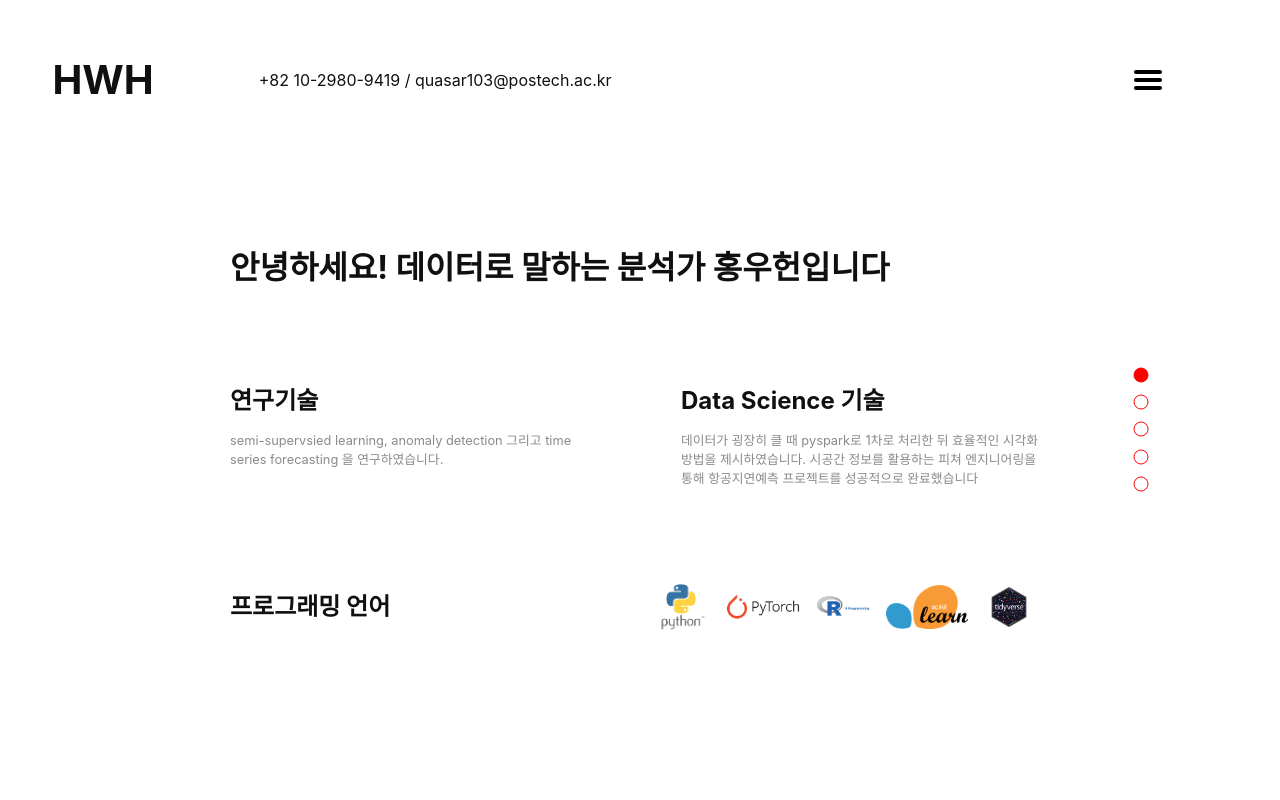
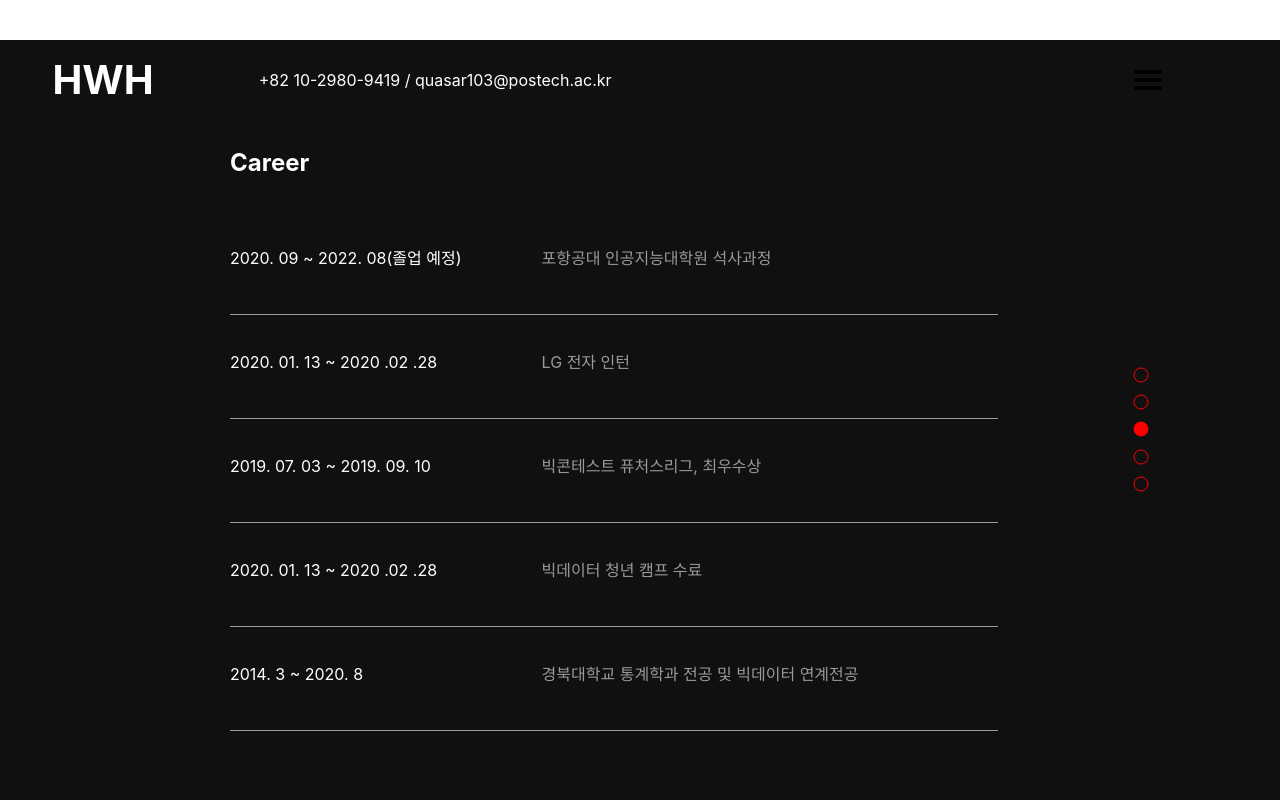
Before and after one commit to WooheonHong/portfolio, a React (Create React App) app in the folder client/: page /#/SkillSet in a window 1280 px wide. Before the commit this address led to /SkillSet. Shown: the top 800 px of the page. Built offline with nearby package versions, Linux system fonts and the light colour scheme.

Commit message:
Fix : 배포 버전 HashRouter로 변경

```diff
--- a/client/package.json
+++ b/client/package.json
@@ -1,6 +1,6 @@
 {
     "name": "client",
-    "homepage": "https://noelsky-code.github.io/portfolio/",
+    "homepage": "https://noelsky-code.github.io/portfolio",
     "version": "0.1.0",
     "private": true,
     "dependencies": {
--- a/client/src/App.tsx
+++ b/client/src/App.tsx
@@ -18,8 +18,7 @@ const App = () => {
   const { pathname } = useLocation();
 
   // const pageName = pathname.replace("/portfolio/", "").replaceAll("/", "");
-  const pageName = pathname.replace("/portfolio/", "").replace("/", "");
-
+  const pageName = pathname.replace("/portfolio", "").replace("/", "");
   const param = pageName.split("/")[1] ? `/${pageName.split("/")[1]}` : "";
   // eslint-disable-next-line no-underscore-dangle
   const _pageName = convertPageName(pageName);
@@ -40,7 +39,7 @@ const App = () => {
             </Route>
             <Route path={`${basicPath}/Learned`} element={<LearnedTemplate pageName={_pageName} />} />
             <Route path={`${basicPath}/Introduction`} element={<IntroductionTemplate />} />
-            <Route path="*" element={<Navigate replace to={`${basicPath}/AboutMe`} />} />
+            <Route path={`${basicPath}/*`} element={<Navigate replace to={`${basicPath}/AboutMe`} />} />
           </Routes>
         </MainPage>
       </CSSTransition>
--- a/client/src/Components/Page/index.tsx
+++ b/client/src/Components/Page/index.tsx
@@ -14,7 +14,7 @@ const MainPage = ({ children, pageName = "AboutMe" }: { children: React.ReactNod
   return (
     <Container backgroundColor={backgroundColor}>
       {children}
-      <NavigatorContainer>{new Array(PageSize).fill(0).map((_, idx) => (idx + 1 === nowPage ? <RedCircle fill="red" width="30px" height="30px" /> : <RedCircle fill="none" width="30px" height="30px" />))}</NavigatorContainer>
+      <NavigatorContainer>{new Array(PageSize).fill(0).map((_, idx) => (idx === nowPage ? <RedCircle fill="red" width="30px" height="30px" /> : <RedCircle fill="none" width="30px" height="30px" />))}</NavigatorContainer>
     </Container>
   );
 };
--- a/client/src/index.tsx
+++ b/client/src/index.tsx
@@ -1,15 +1,15 @@
 import React from "react";
 import ReactDOM from "react-dom";
-import { BrowserRouter } from "react-router-dom";
+import { HashRouter } from "react-router-dom";
 import App from "./App";
 import GlobalStyle from "./Common/Style/reset";
 
 ReactDOM.render(
   <React.StrictMode>
-    <BrowserRouter>
+    <HashRouter>
       <GlobalStyle />
       <App />
-    </BrowserRouter>
+    </HashRouter>
   </React.StrictMode>,
   document.getElementById("root")
 );
```
